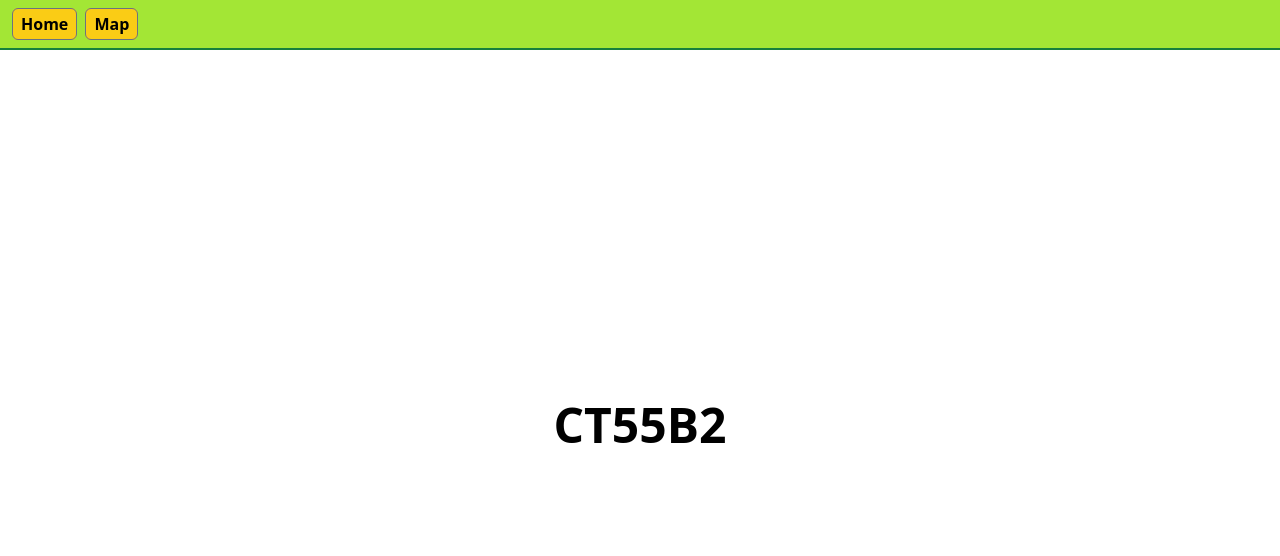
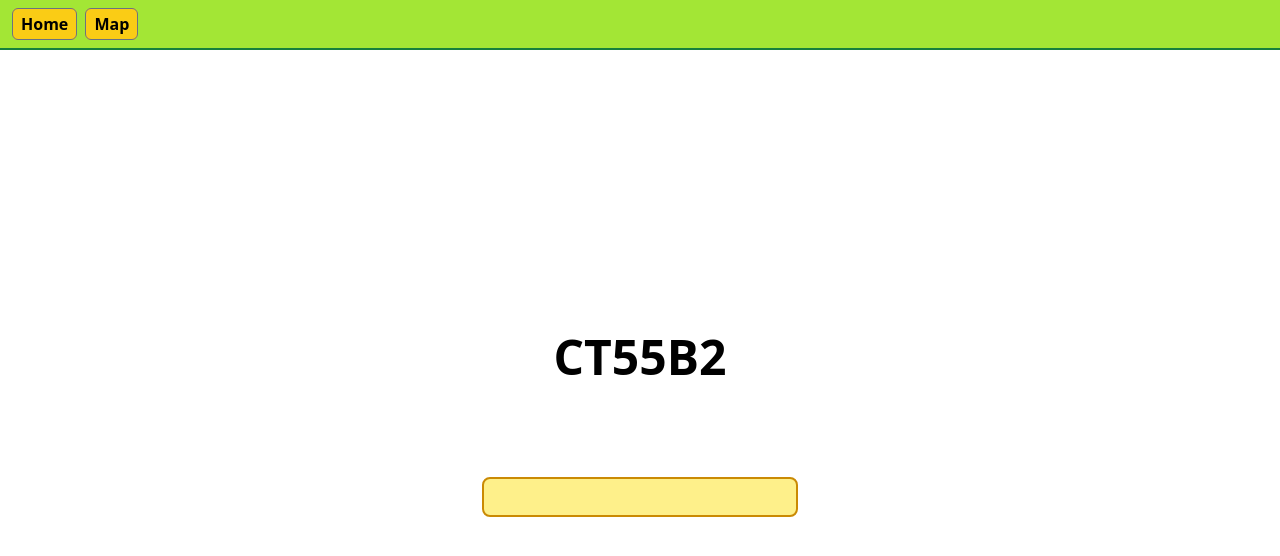
Before and after one commit to fg5002/A08, a SvelteKit app: page / in a window 1280 px wide. Shown: the top 556 px of the page. Built offline with nearby package versions, Linux system fonts and the light colour scheme.

Commit message:
overlays-content added

```diff
--- a/src/app.html
+++ b/src/app.html
@@ -5,7 +5,7 @@
 		<link rel="manifest" href="%sveltekit.assets%/manifest.json" />
 		<link rel="icon" href="%sveltekit.assets%/favicon.png" />
 		<title>A08</title>
-		<meta name="viewport" content="width=device-width, initial-scale=1" />
+		<meta name="viewport" content="width=device-width, initial-scale=1, interactive-widget=overlays-content" />
 		%sveltekit.head%
 	</head>
 	<body data-sveltekit-preload-data="hover">
--- a/src/routes/+page.svelte
+++ b/src/routes/+page.svelte
@@ -1,3 +1,4 @@
 <div class="flex flex-col justify-center items-center h-screen">
   <h1 class="font-bold text-5xl">CT55B2</h1>
+  <input class="text-xl px-2 py-1 bg-yellow-200 border-2 border-yellow-600 rounded-lg mt-24" type="text">
 </div>
```
